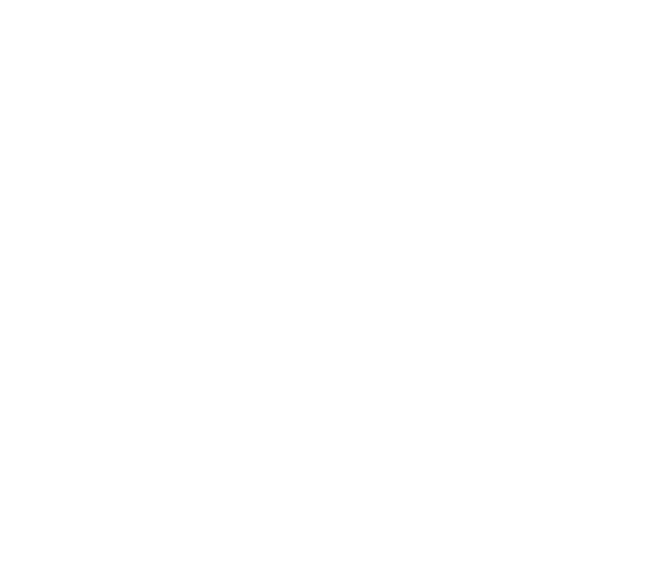
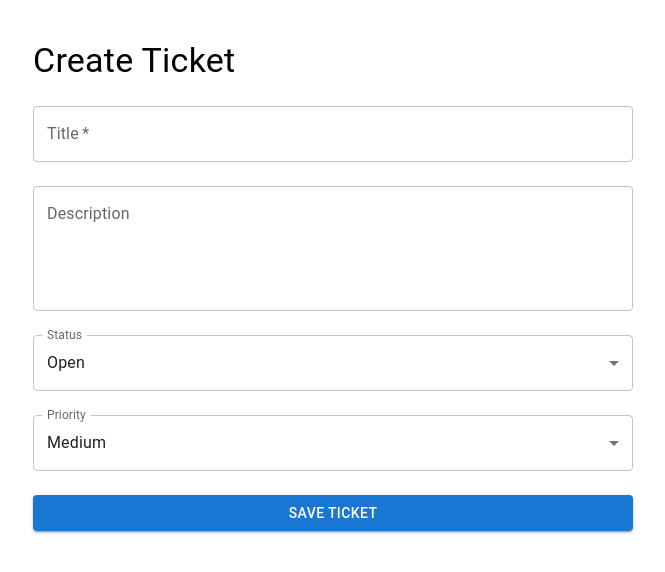
Before and after one commit to Mila-ashtari/AIEngineeringAssistant, a React (Vite) app in the folder ai-engineering-assistant-client/: page /tickets/new in a window 1280 px wide. Before the commit this address had no page. Shown: the top 572 px of the page, without its empty margins (31-696 px from the left). Built offline with nearby package versions, Linux system fonts and the light colour scheme.

Commit message:
feat: add CreateTicketPage component and link to create new tickets in TicketsPage

```diff
--- a/ai-engineering-assistant-client/src/App.tsx
+++ b/ai-engineering-assistant-client/src/App.tsx
@@ -1,13 +1,13 @@
 import { Routes, Route, Navigate } from 'react-router';
 import TicketsPage from './features/tickets/pages/TicketsPage';
+import CreateTicketPage from './features/tickets/components/CreateTicketPage';
 
-function App() {
+export default function App() {
   return (
     <Routes>
       <Route path="/" element={<Navigate to="/tickets" replace />} />
       <Route path="/tickets" element={<TicketsPage />} />
+      <Route path="/tickets/new" element={<CreateTicketPage />} />
     </Routes>
   );
 }
-
-export default App;
--- a/ai-engineering-assistant-client/src/features/Tickets/components/CreateTicketPage.tsx
+++ b/ai-engineering-assistant-client/src/features/Tickets/components/CreateTicketPage.tsx
@@ -4,7 +4,7 @@
 import { useNavigate } from 'react-router';
 
 import TicketForm from '../components/TicketForm';
-import { useCreateTicketMutation } from '../api/ticketsApi';
+import { useCreateTicketMutation } from  '../api';
 import type { TicketInput } from '../types';
 
 export default function CreateTicketPage() {
--- a/ai-engineering-assistant-client/src/features/Tickets/pages/TicketsPage.tsx
+++ b/ai-engineering-assistant-client/src/features/Tickets/pages/TicketsPage.tsx
@@ -6,7 +6,9 @@
   Card,
   CardContent,
   Stack,
+  Button,
 } from '@mui/material';
+import { Link } from 'react-router';
 
 import { useGetTicketsQuery } from '../api';
 
@@ -17,7 +19,6 @@
     isError,
   } = useGetTicketsQuery();
 
-  console.log("API Base URL:", import.meta.env.VITE_API_BASE_URL);
   if (isLoading) {
     return <CircularProgress />;
   }
@@ -35,6 +36,13 @@
       <Typography variant="h4" sx={{ mb: 3 }}>
         Development Tickets
       </Typography>
+      <Button
+  component={Link}
+  to="/tickets/new"
+  variant="contained"
+>
+  Create Ticket
+</Button>
 
       {tickets.length === 0 && (
         <Typography>No tickets found.</Typography>
--- a/ai-engineering-assistant-client/src/features/Tickets/types.ts
+++ b/ai-engineering-assistant-client/src/features/Tickets/types.ts
@@ -5,3 +5,5 @@
   status: string;
   priority: string;
 }
+
+export type TicketInput = Omit<Ticket, 'id'>;
```
